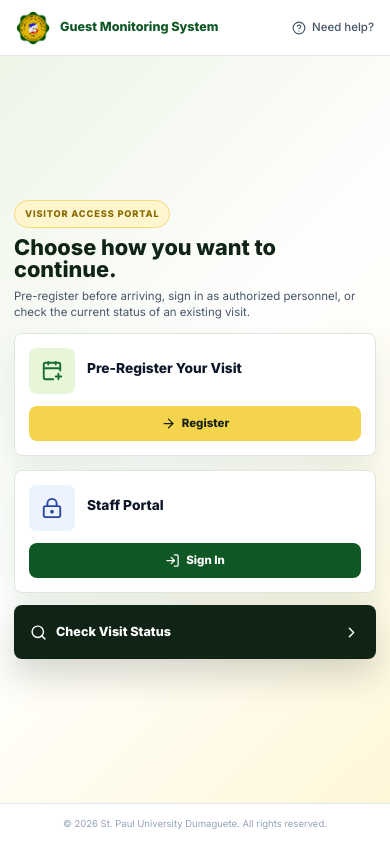
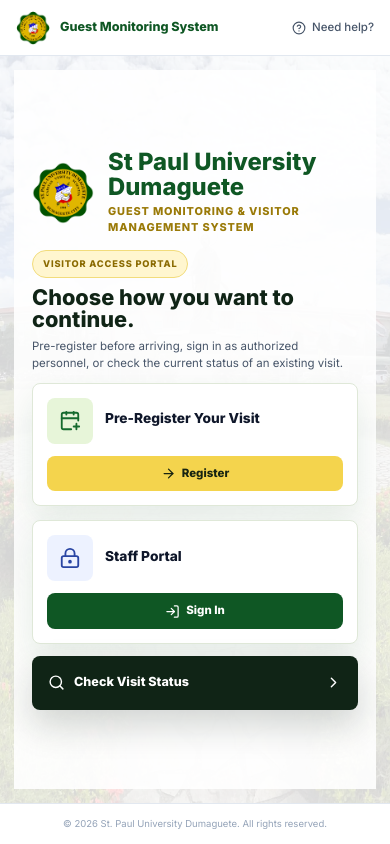
Before and after one commit to Zsiannaaa/guest_system, a PHP site: page /guest_system/ in a window 390 px wide. Run offline with PHP 8.4, Linux system fonts and the light colour scheme; some libraries are stand-ins or nearby versions.

Commit message:
ui adjustments for very homepage

```diff
--- a/assets/css/style.css
+++ b/assets/css/style.css
@@ -559,8 +559,10 @@ textarea.form-control{resize:vertical;min-height:60px;}
 .home-landing-page{height:100vh;overflow:hidden;}
 .home-landing-page .public-topbar{height:56px;min-height:56px;flex-shrink:0;padding:8px 28px;}
 .home-landing-page .login-footer-bar{height:41px;flex-shrink:0;padding:0 16px;white-space:nowrap;overflow:hidden;text-overflow:ellipsis;}
-.home-landing-page .landing-hero{flex:1;min-height:0;display:flex;align-items:center;justify-content:center;overflow:hidden;padding:18px 24px;background:linear-gradient(135deg,#eef5e7 0%,#ffffff 48%,#fff7d9 100%);}
-.landing-shell{width:min(1180px,100%);height:100%;display:grid;grid-template-columns:minmax(0,1.08fr) minmax(390px,.92fr);gap:24px;align-items:stretch;}
+.home-landing-page .landing-hero{position:relative;isolation:isolate;flex:1;min-height:0;display:flex;align-items:center;justify-content:center;overflow:hidden;padding:0;background:#173f21;}
+.home-landing-page .landing-hero::before{content:'';position:absolute;inset:0;z-index:-3;background-image:url('../images/home2.png');background-size:cover;background-position:center center;}
+.home-landing-page .landing-hero::after{content:'';position:absolute;inset:0;z-index:-2;background:linear-gradient(90deg,rgba(5,41,18,.10) 0%,rgba(5,41,18,.08) 42%,rgba(255,255,255,.78) 67%,rgba(255,255,255,.96) 100%);}
+.landing-shell{width:100%;height:100%;display:grid;grid-template-columns:minmax(0,1fr) minmax(430px,48vw);gap:0;align-items:stretch;}
 .landing-visual{position:relative;overflow:hidden;border-radius:8px;border:1px solid rgba(15,87,36,.12);box-shadow:0 20px 45px rgba(15,87,36,.16);background:#173f21;min-height:0;}
 .landing-photo{width:100%;height:100%;object-fit:cover;display:block;}
 .landing-visual::after{content:'';position:absolute;inset:0;background:linear-gradient(180deg,rgba(8,38,18,.06) 0%,rgba(8,38,18,.18) 44%,rgba(8,38,18,.72) 100%);}
@@ -568,7 +570,10 @@ textarea.form-control{resize:vertical;min-height:60px;}
 .landing-seal{width:76px;height:76px;object-fit:contain;flex-shrink:0;}
 .landing-uni{font-size:1.7rem;font-weight:800;color:var(--primary);line-height:1.05;}
 .landing-sys{margin-top:5px;font-size:.78rem;letter-spacing:.08em;text-transform:uppercase;color:#9a7a08;font-weight:800;line-height:1.45;}
-.landing-actions{min-width:0;display:flex;flex-direction:column;justify-content:center;gap:18px;padding:18px 0;}
+.home-landing-page .landing-visual{display:none;}
+.landing-actions{grid-column:2;position:relative;min-width:0;display:flex;flex-direction:column;justify-content:center;gap:18px;padding:38px clamp(28px,5vw,74px);background:linear-gradient(90deg,rgba(255,255,255,.72),rgba(255,255,255,.96));box-shadow:-28px 0 80px rgba(255,255,255,.62);}
+.landing-action-brand{display:flex;align-items:center;gap:14px;margin-bottom:2px;}
+.landing-action-brand img{width:62px;height:62px;object-fit:contain;flex-shrink:0;}
 .landing-brand{color:var(--text);}
 .landing-kicker{display:inline-flex;align-items:center;width:max-content;padding:6px 10px;border-radius:999px;background:#fff6cf;color:#8a6a00;border:1px solid #f2dc7b;font-size:.72rem;font-weight:800;text-transform:uppercase;letter-spacing:.09em;margin-bottom:12px;}
 .landing-brand h1{font-size:2.45rem;line-height:1.04;color:#102416;font-weight:800;letter-spacing:0;margin:0 0 10px;}
@@ -593,9 +598,9 @@ textarea.form-control{resize:vertical;min-height:60px;}
 .landing-status-card span{display:flex;align-items:center;gap:9px;}
 .landing-status-card svg{width:17px;height:17px;flex-shrink:0;}
 @media(max-width:920px){
-  .landing-shell{grid-template-columns:1fr;max-width:620px;}
-  .landing-visual{display:none;}
-  .landing-actions{padding:0;justify-content:center;}
+  .home-landing-page .landing-hero::after{background:rgba(255,255,255,.84);}
+  .landing-shell{grid-template-columns:1fr;max-width:none;}
+  .landing-actions{grid-column:1;width:min(620px,100%);margin-left:auto;padding:24px 18px;justify-content:center;background:rgba(255,255,255,.9);box-shadow:none;}
   .landing-brand h1{font-size:2.1rem;}
 }
 @media(max-width:600px){
--- a/index.php
+++ b/index.php
@@ -31,6 +31,14 @@ include __DIR__ . '/includes/public_header.php';
     </section>
 
     <section class="landing-actions" aria-label="Guest monitoring actions">
+      <div class="landing-action-brand">
+        <img src="<?= APP_URL ?>/assets/images/spud_logo.png" alt="St Paul University Dumaguete">
+        <div>
+          <div class="landing-uni">St Paul University Dumaguete</div>
+          <div class="landing-sys">Guest Monitoring & Visitor Management System</div>
+        </div>
+      </div>
+
       <div class="landing-brand">
         <div class="landing-kicker">Visitor access portal</div>
         <h1>Choose how you want to continue.</h1>
```
